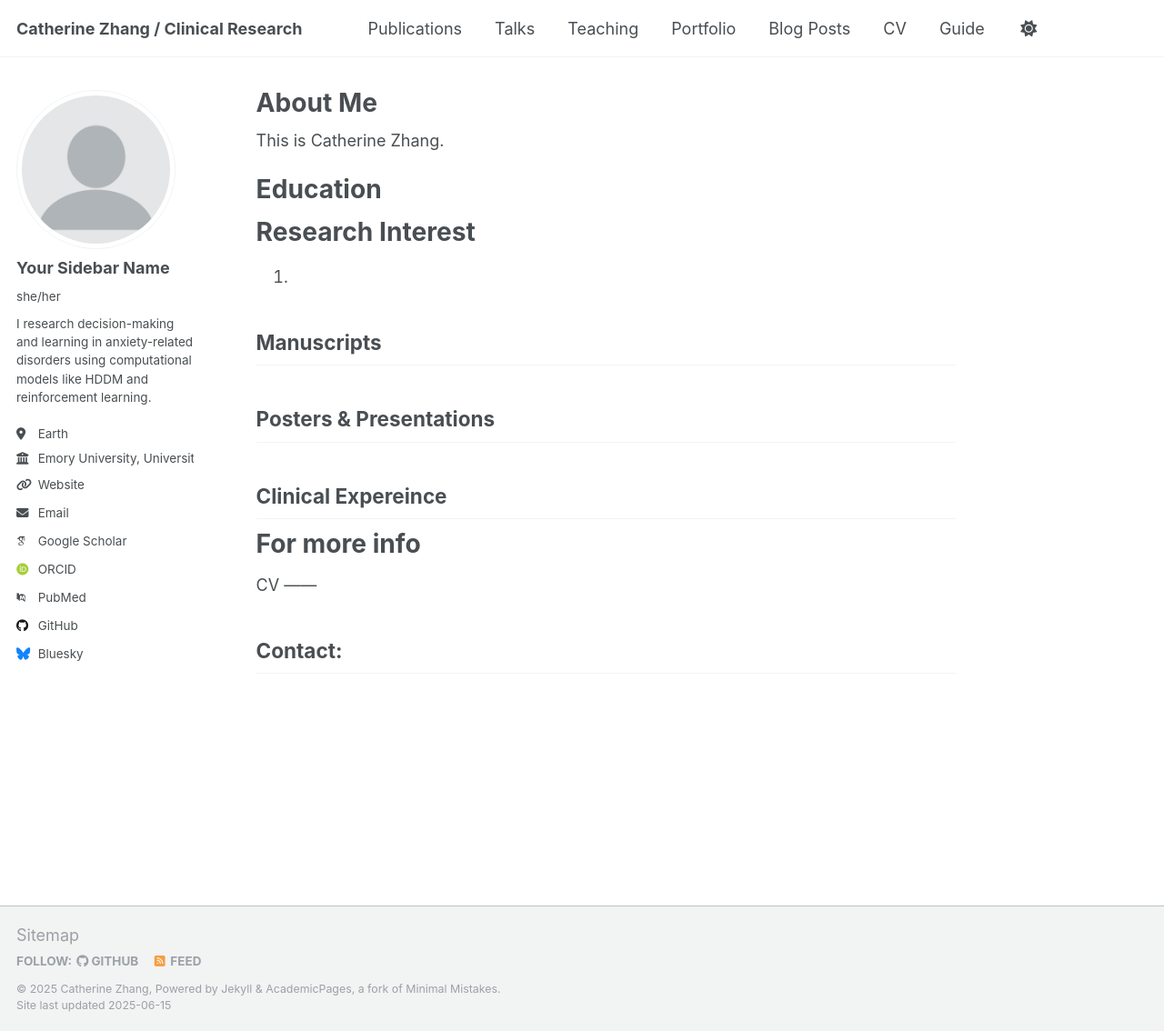
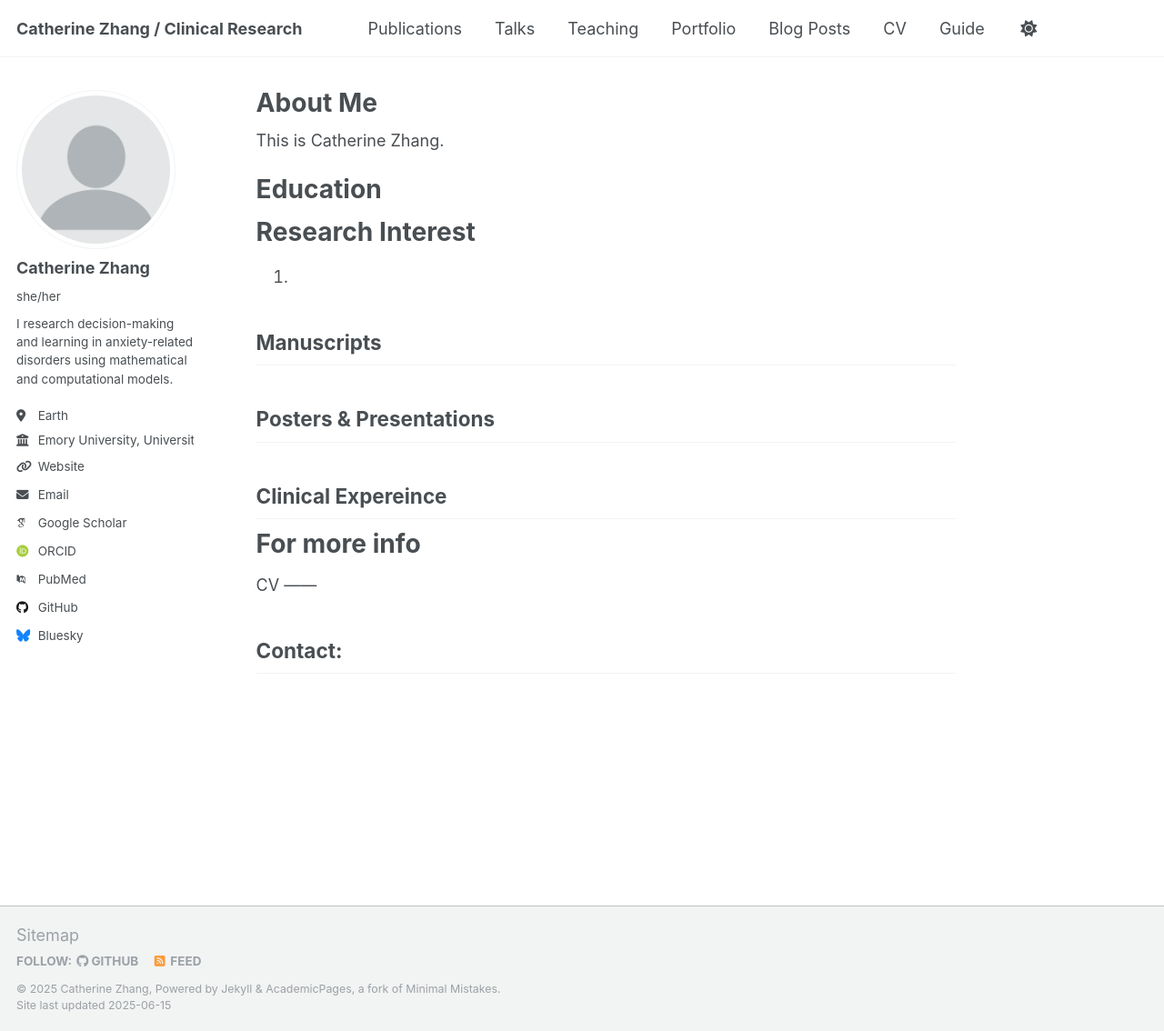
Before and after one commit to Cathzzy/cathzzy.github.io, a Jekyll site: the page built from _pages/about.md, in a window 1280 px wide and 1134 px high. Shown: the whole window at 91% size. Built offline with Jekyll 4.4.1, drawn with Linux system fonts in a browser that asks for light colours; some web fonts are replaced.

Commit message:
Update _config.yml

```diff
--- a/_config.yml
+++ b/_config.yml
@@ -23,9 +23,9 @@ repository               : "Cathzzy/cathzzy.github.io"
 author:
   # Biographic information
   avatar           : "profile.png"
-  name             : "Your Sidebar Name"
+  name             : "Catherine Zhang"
   pronouns         : "she/her"
-  bio              : "I research decision-making and learning in anxiety-related disorders using computational models like HDDM and reinforcement learning."
+  bio              : "I research decision-making and learning in anxiety-related disorders using mathematical and computational models."
   location         : "Earth"
   employer         : "Emory University, University of Washington"
   uri              : "https://cathzzy.github.io"
```
